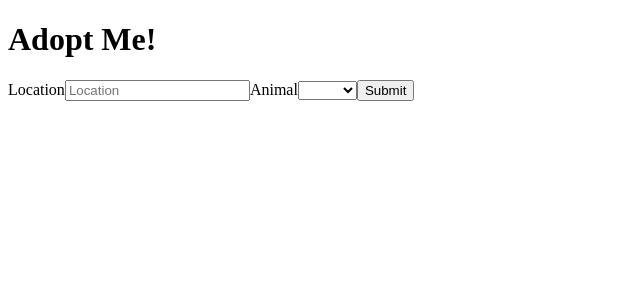
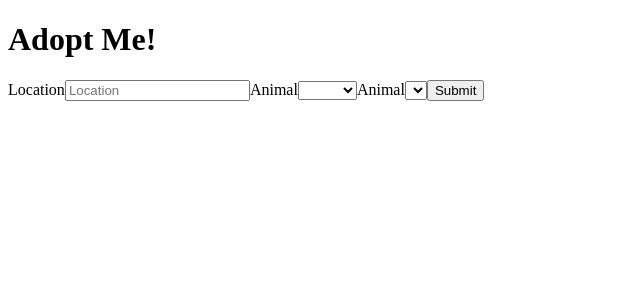
Before and after one commit to thenameiswiiwin/pet-adoption, a React (Vite) app: page / in a window 1280 px wide. Shown: the top 300 px of the page, without its empty margins (0-640 px from the left). Built offline with nearby package versions, Linux system fonts and the light colour scheme.

Commit message:
added breeds drop down, breed useState hook

```diff
--- a/src/components/SearchParams.js
+++ b/src/components/SearchParams.js
@@ -5,6 +5,8 @@
 const SearchParams = () => {
   const [location, setLocation] = useState("");
   const [animal, setAnimal] = useState("");
+  const [breed, setBreed] = useState("");
+  const BREEDS = [];
 
   return (
     <div className="search-params">
@@ -33,13 +35,31 @@
             }}
           >
             <option />
-            {ANIMALS.map((animal) => {
-              return (
-                <option value={animal} key={animal}>
-                  {animal}
-                </option>
-              );
-            })}
+            {ANIMALS.map((animal) => (
+              <option value={animal} key={animal}>
+                {animal}
+              </option>
+            ))}
+          </select>
+        </label>
+        <label htmlFor="breed">
+          Animal
+          <select
+            id="breed"
+            value={breed}
+            onChange={(e) => {
+              setBreed(e.target.value);
+            }}
+            onBlur={(e) => {
+              setBreed(e.target.value);
+            }}
+          >
+            <option />
+            {BREEDS.map((breed) => (
+              <option value={breed} key={breed}>
+                {breed}
+              </option>
+            ))}
           </select>
         </label>
         <button>Submit</button>
```
